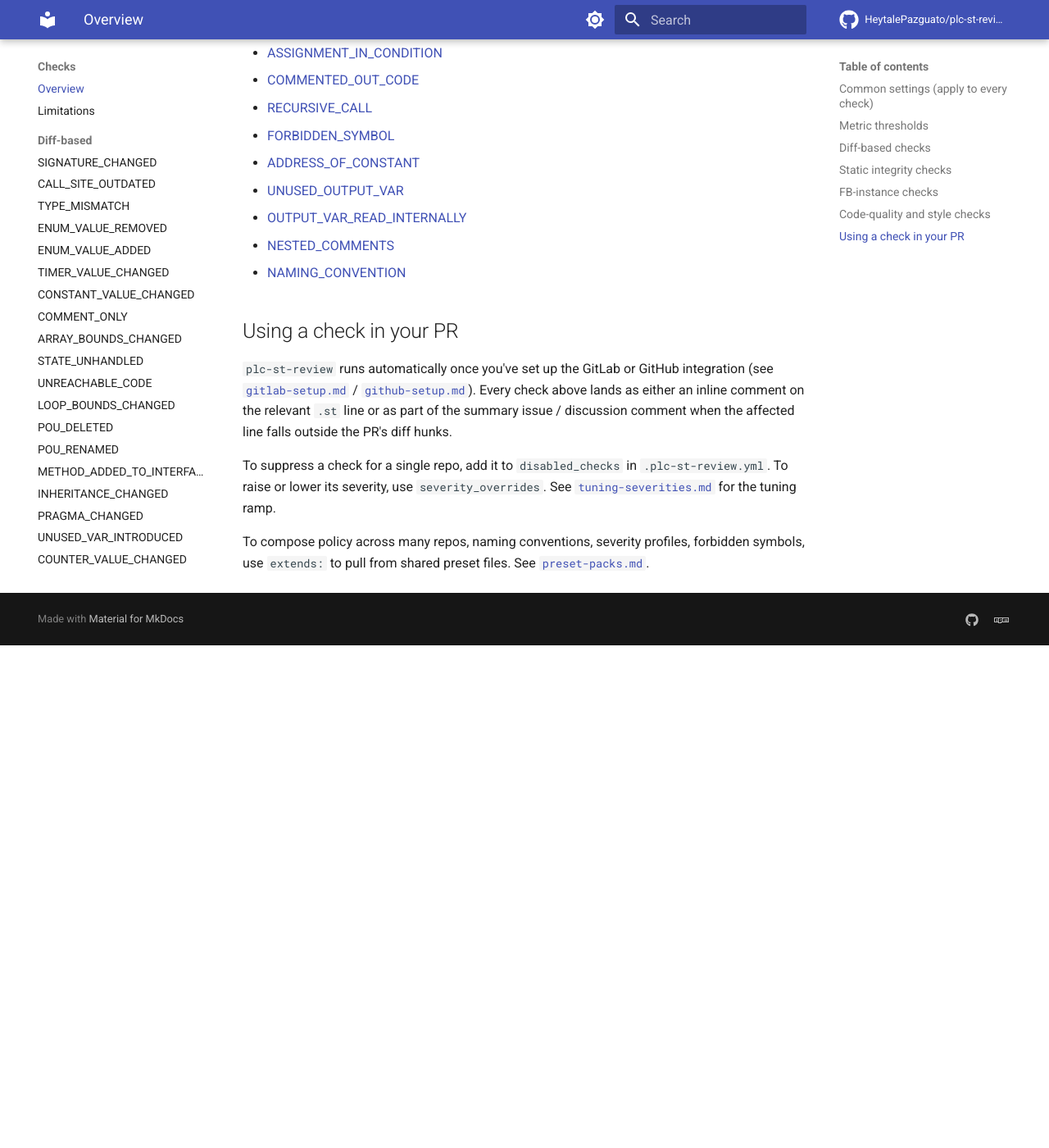
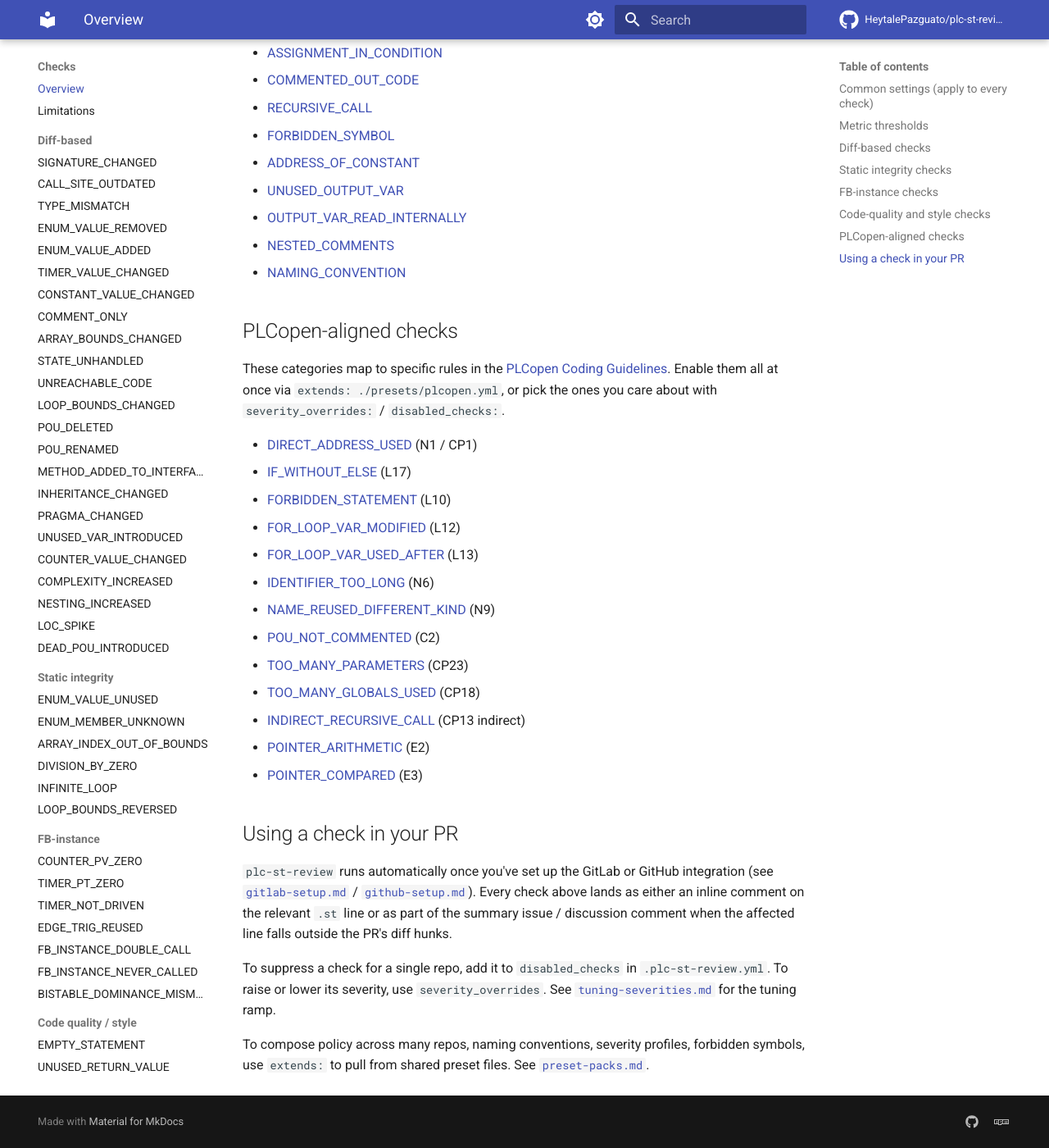
Before and after one commit to HeytalePazguato/plc-st-review, an MkDocs documentation site: the page built from docs/checks-reference.md, in a window 1280 px wide and 1400 px high, scrolled down 3744 px. Shown: the whole window at 82% size. Built offline with MkDocs 1.6.1 and Material for MkDocs 9.7.7, drawn with Linux system fonts in a browser that asks for light colours; comment, search, counter and statistics services are not loaded; before the commit the page ends 4531 px from its top, so only the background shows below that.

Commit message:
docs: bump check count from 56 to 69; per-check pages for the new categories
After landing the 13 PLCopen rule checks last commit, the user-facing
count claims everywhere went stale. Propagating the new totals:

  - README badge: checks-56-categories -> checks-69-categories
  - README intro: "56-check engine" -> "69-check engine";
    "35 single-revision" -> "48"; "55 always-on" -> "68".
  - action.yml description, package.json description: 56 -> 69.
  - docs/index.md: same updates and "## The 69 check categories".
  - docs/lint-mode.md: stale 35/17 -> 48/21.

Adds per-check Pages docs for the 13 new categories under a new
docs/checks/plcopen/ folder, surfaced in mkdocs.yml under a new
"PLCopen-aligned" group in the Checks nav. checks-reference.md gains
a corresponding section linking them.

GitHub repo description updated via gh to match.

Historical CHANGELOG entries (0.2.0 etc.) keep their original counts —
those are point-in-time release notes, not live claims.

```diff
--- a/action.yml
+++ b/action.yml
@@ -1,5 +1,5 @@
 name: 'plc-st-review'
-description: 'Semantic linter and code reviewer for IEC 61131-3 Structured Text pull requests. 56 checks: signature drift, outdated call sites, enum / array / pragma diffs, FB-instance misuse, timer / counter value changes, complexity / nesting / LOC regressions, dead-code detection, naming conventions, and 30+ more.'
+description: 'Semantic linter and code reviewer for IEC 61131-3 Structured Text pull requests. 69 checks: signature drift, outdated call sites, enum / array / pragma diffs, FB-instance misuse, timer / counter value changes, complexity / nesting / LOC regressions, dead-code detection, naming conventions, PLCopen-aligned checks (direct-address use, IF-without-ELSE, forbidden statements, pointer arithmetic, parameter / global caps, indirect recursion, …), and more.'
 author: 'HeytalePazguato'
 branding:
   icon: 'check-circle'
--- a/docs/checks-reference.md
+++ b/docs/checks-reference.md
@@ -125,6 +125,24 @@
 - [NESTED_COMMENTS](checks/code-quality/nested_comments.md)
 - [NAMING_CONVENTION](checks/code-quality/naming_convention.md)
 
+## PLCopen-aligned checks
+
+These categories map to specific rules in the [PLCopen Coding Guidelines](presets/plcopen.md). Enable them all at once via `extends: ./presets/plcopen.yml`, or pick the ones you care about with `severity_overrides:` / `disabled_checks:`.
+
+- [DIRECT_ADDRESS_USED](checks/plcopen/direct_address_used.md) (N1 / CP1)
+- [IF_WITHOUT_ELSE](checks/plcopen/if_without_else.md) (L17)
+- [FORBIDDEN_STATEMENT](checks/plcopen/forbidden_statement.md) (L10)
+- [FOR_LOOP_VAR_MODIFIED](checks/plcopen/for_loop_var_modified.md) (L12)
+- [FOR_LOOP_VAR_USED_AFTER](checks/plcopen/for_loop_var_used_after.md) (L13)
+- [IDENTIFIER_TOO_LONG](checks/plcopen/identifier_too_long.md) (N6)
+- [NAME_REUSED_DIFFERENT_KIND](checks/plcopen/name_reused_different_kind.md) (N9)
+- [POU_NOT_COMMENTED](checks/plcopen/pou_not_commented.md) (C2)
+- [TOO_MANY_PARAMETERS](checks/plcopen/too_many_parameters.md) (CP23)
+- [TOO_MANY_GLOBALS_USED](checks/plcopen/too_many_globals_used.md) (CP18)
+- [INDIRECT_RECURSIVE_CALL](checks/plcopen/indirect_recursive_call.md) (CP13 indirect)
+- [POINTER_ARITHMETIC](checks/plcopen/pointer_arithmetic.md) (E2)
+- [POINTER_COMPARED](checks/plcopen/pointer_compared.md) (E3)
+
 ## Using a check in your PR
 
 `plc-st-review` runs automatically once you've set up the GitLab or GitHub integration (see [`gitlab-setup.md`](gitlab-setup.md) / [`github-setup.md`](github-setup.md)). Every check above lands as either an inline comment on the relevant `.st` line or as part of the summary issue / discussion comment when the affected line falls outside the PR's diff hunks.
--- a/mkdocs.yml
+++ b/mkdocs.yml
@@ -123,6 +123,20 @@
           - OUTPUT_VAR_READ_INTERNALLY: checks/code-quality/output_var_read_internally.md
           - NESTED_COMMENTS: checks/code-quality/nested_comments.md
           - NAMING_CONVENTION: checks/code-quality/naming_convention.md
+      - PLCopen-aligned:
+          - DIRECT_ADDRESS_USED: checks/plcopen/direct_address_used.md
+          - IF_WITHOUT_ELSE: checks/plcopen/if_without_else.md
+          - FORBIDDEN_STATEMENT: checks/plcopen/forbidden_statement.md
+          - FOR_LOOP_VAR_MODIFIED: checks/plcopen/for_loop_var_modified.md
+          - FOR_LOOP_VAR_USED_AFTER: checks/plcopen/for_loop_var_used_after.md
+          - IDENTIFIER_TOO_LONG: checks/plcopen/identifier_too_long.md
+          - NAME_REUSED_DIFFERENT_KIND: checks/plcopen/name_reused_different_kind.md
+          - POU_NOT_COMMENTED: checks/plcopen/pou_not_commented.md
+          - TOO_MANY_PARAMETERS: checks/plcopen/too_many_parameters.md
+          - TOO_MANY_GLOBALS_USED: checks/plcopen/too_many_globals_used.md
+          - INDIRECT_RECURSIVE_CALL: checks/plcopen/indirect_recursive_call.md
+          - POINTER_ARITHMETIC: checks/plcopen/pointer_arithmetic.md
+          - POINTER_COMPARED: checks/plcopen/pointer_compared.md
   - Configuration:
       - Tuning severities: tuning-severities.md
       - Preset packs: preset-packs.md
--- a/package.json
+++ b/package.json
@@ -1,7 +1,7 @@
 {
   "name": "plc-st-review",
   "version": "0.2.1",
-  "description": "Semantic linter, code reviewer, and team-style enforcer for IEC 61131-3 Structured Text. Runs as a CI linter, GitHub Action, GitLab CI job, or local CLI. 56 checks plus a --metrics mode (complexity, nesting, call graph, dead code) across static analysis, FB-instance integrity, and diff-based PR review.",
+  "description": "Semantic linter, code reviewer, and team-style enforcer for IEC 61131-3 Structured Text. Runs as a CI linter, GitHub Action, GitLab CI job, or local CLI. 69 checks (incl. a PLCopen Coding Guidelines preset) plus a --metrics mode (complexity, nesting, call graph, dead code) across static analysis, FB-instance integrity, and diff-based PR review.",
   "type": "module",
   "bin": {
     "plc-st-review": "./dist/cli.js"
```
Also changed, not shown: README.md (+5 -5 lines), docs/checks/plcopen/direct_address_used.md (added, +24 -0 lines), docs/checks/plcopen/for_loop_var_modified.md (added, +25 -0 lines), docs/checks/plcopen/for_loop_var_used_after.md (added, +27 -0 lines), docs/checks/plcopen/forbidden_statement.md (added, +27 -0 lines), docs/checks/plcopen/identifier_too_long.md (added, +30 -0 lines), docs/checks/plcopen/if_without_else.md (added, +25 -0 lines), docs/checks/plcopen/indirect_recursive_call.md (added, +31 -0 lines), docs/checks/plcopen/name_reused_different_kind.md (added, +26 -0 lines), docs/checks/plcopen/pointer_arithmetic.md (added, +24 -0 lines), docs/checks/plcopen/pointer_compared.md (added, +24 -0 lines), docs/checks/plcopen/pou_not_commented.md (added, +32 -0 lines), docs/checks/plcopen/too_many_globals_used.md (added, +35 -0 lines), docs/checks/plcopen/too_many_parameters.md (added, +32 -0 lines), 2 more files.
